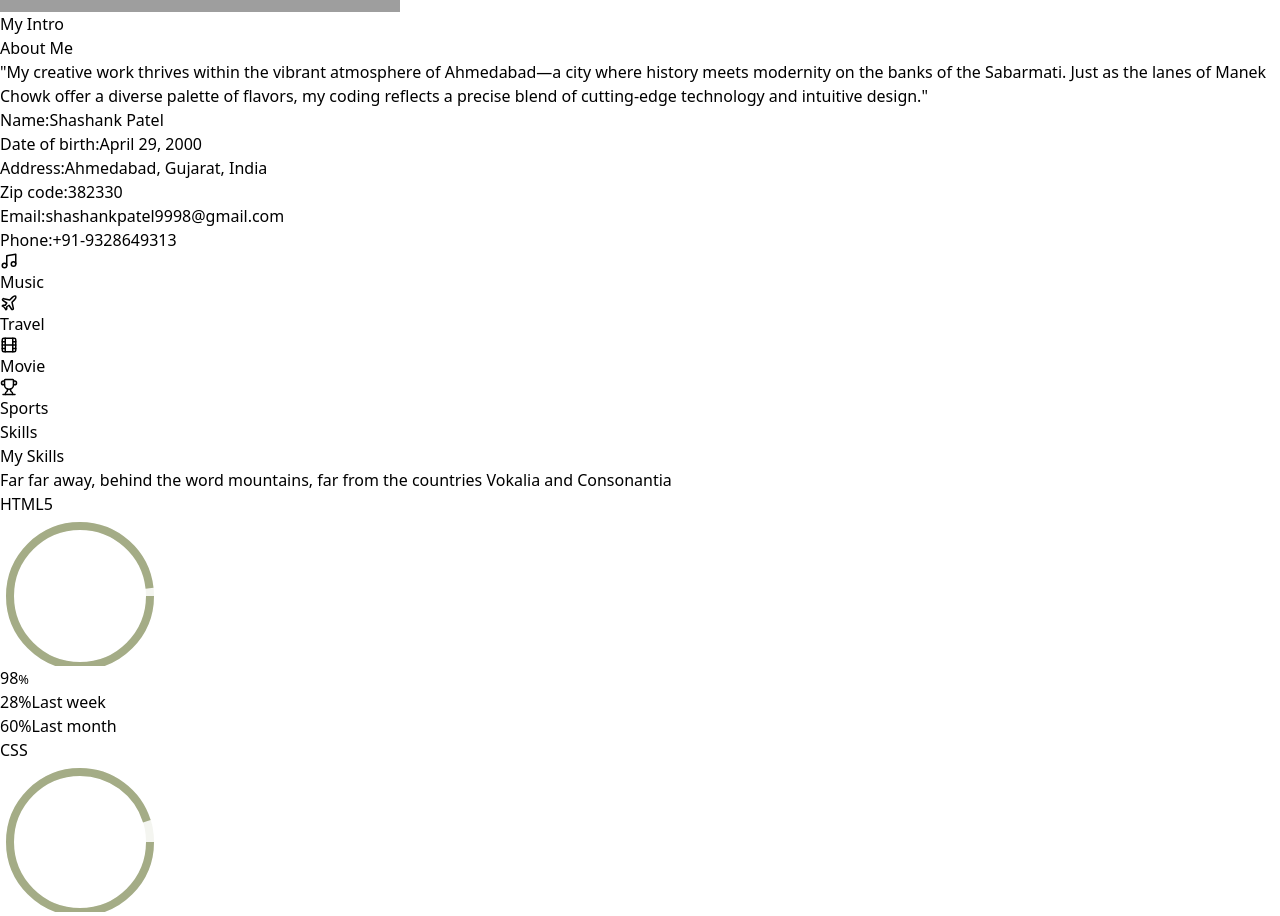
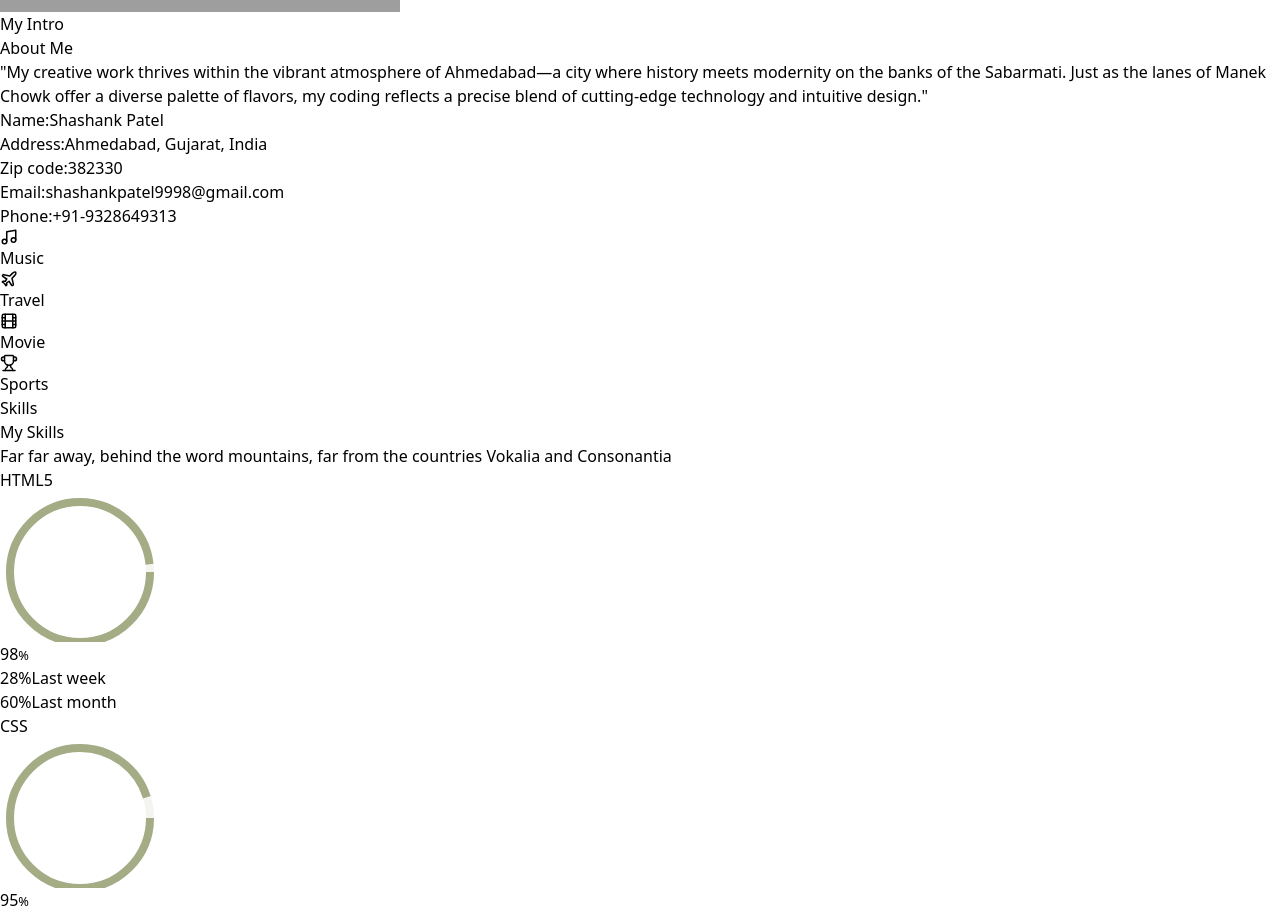
Before and after one commit to Shashank9998/SPPortfolio, a React (Vite) app: page / in a window 1280 px wide. Shown: the part 840-1756 px from the top of the page. Built offline with nearby package versions, Linux system fonts and the light colour scheme; grey boxes are pictures that could not be loaded.

Commit message:
update on 08-03-2026

```diff
--- a/src/components/About.jsx
+++ b/src/components/About.jsx
@@ -380,7 +380,7 @@ import { Music, Plane, Film, Trophy } from 'lucide-react';
 const About = () => {
   const details = [
     { label: "Name:", value: "Shashank Patel" },
-    { label: "Date of birth:", value: "April 29, 2000" },
+    // { label: "Date of birth:", value: "April 29, 2000" },
     { label: "Address:", value: "Ahmedabad, Gujarat, India" },
     { label: "Zip code:", value: "382330" },
     { label: "Email:", value: "shashankpatel9998@gmail.com" },
```
